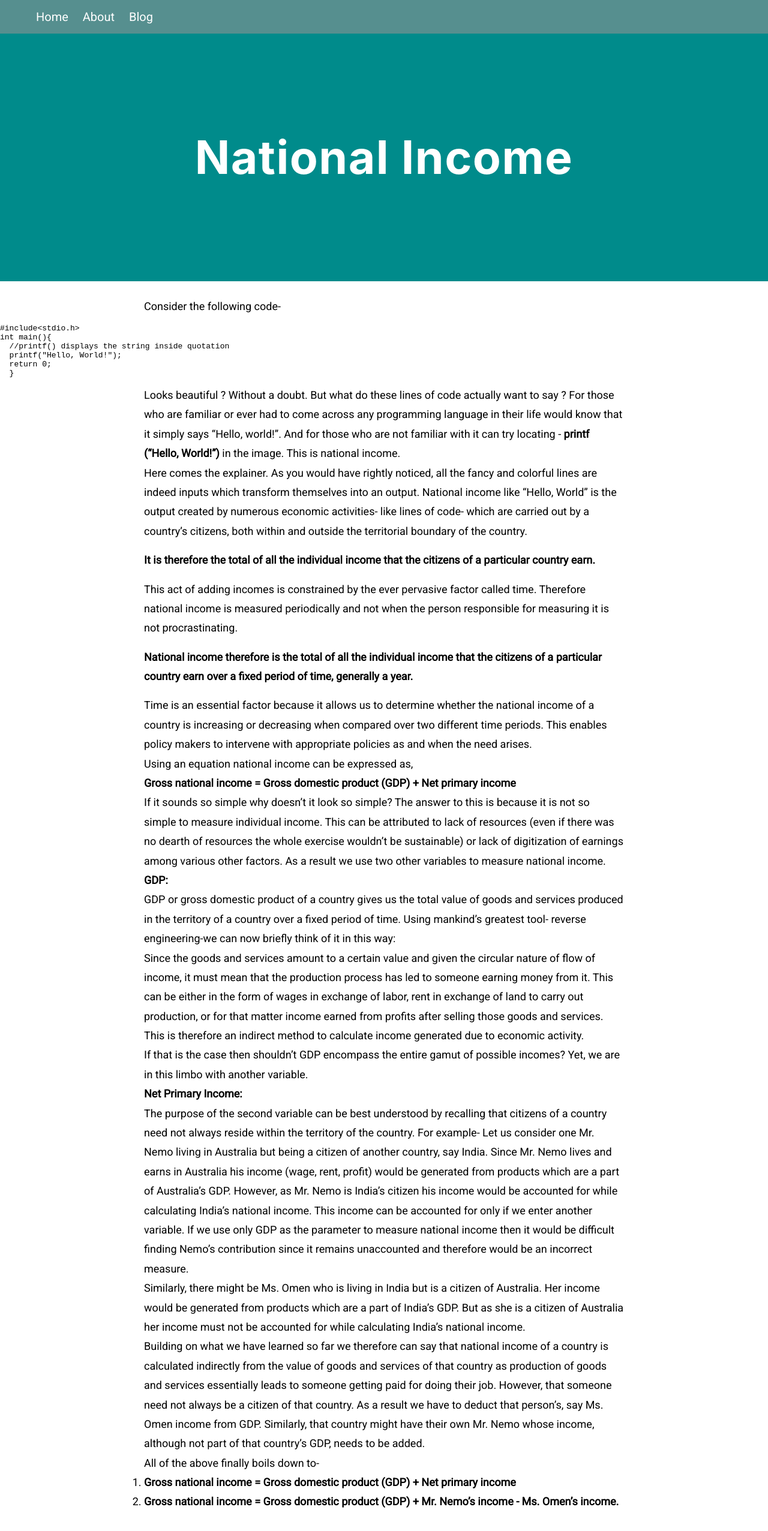
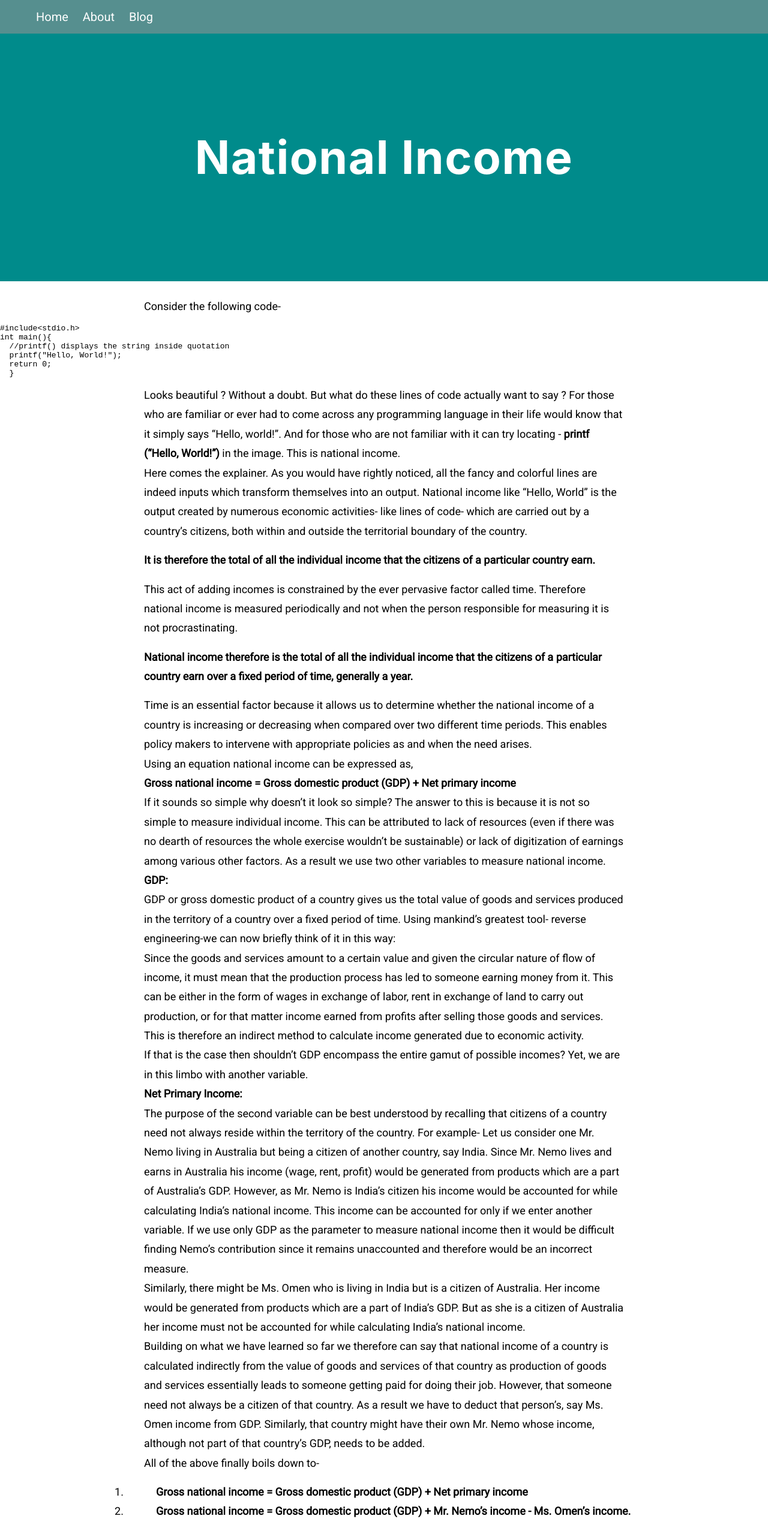
Before and after one commit to generalistsanctuary/generalistsanctuary.github.io, a Jekyll site: the page built from _posts/2021-08-06-National-Income.md, in a window 1280 px wide. Shown: the whole page at 60% size. Built offline with Jekyll 4.4.1, drawn with Linux system fonts in a browser that asks for light colours; before the commit the page ends 2521 px from its top, so only the background shows below that.

Commit message:
Update posts-style.css

```diff
--- a/styles/posts-style.css
+++ b/styles/posts-style.css
@@ -59,11 +59,12 @@ h1{
       text-decoration: none;
       color: black;
   }
-ol{
+ol li{
       max-width: 800px;
       margin: 0 auto;
       line-height: 1.8;
       padding-left: 4%;
       padding-right: 4%;
       font-size: 18px;
+
 }
```
